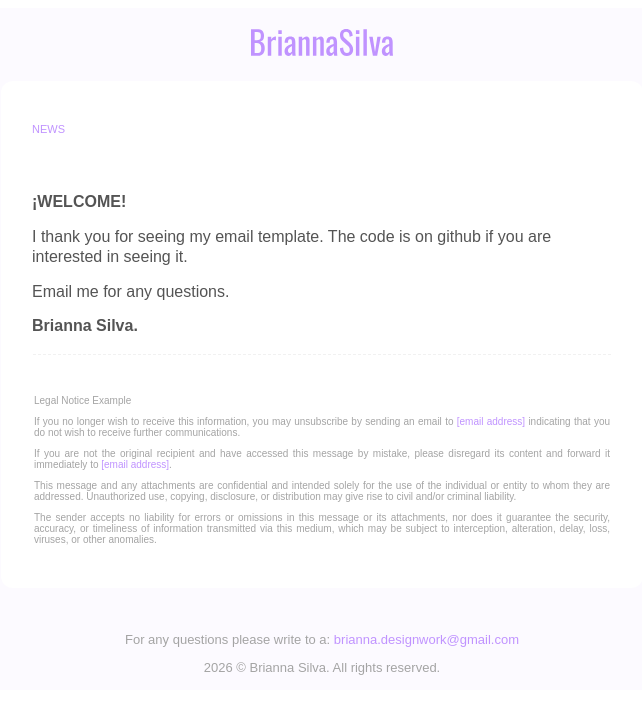
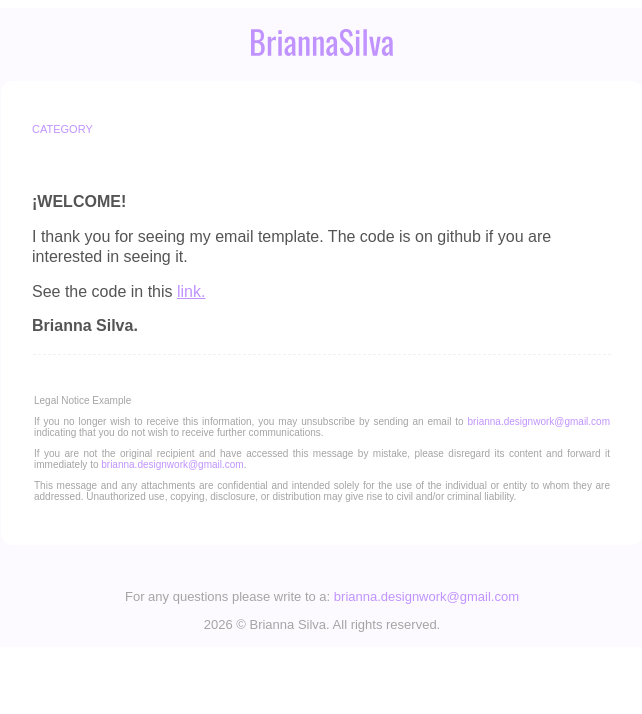
Before and after one commit to BriannaSilva/email_template, a plain HTML site: page index.html in a window 1280 px wide. Shown: the whole page, without its empty margins (318-960 px from the left). Drawn offline with Linux system fonts and the light colour scheme.

Commit message:
Change 'NEWS' to 'CATEGORY' and update footer text

```diff
--- a/index.html
+++ b/index.html
@@ -83,7 +83,7 @@
                             <table role="presentation" style="width:100%;border-collapse:collapse;border:0;border-spacing:0;">
                                 <tr>
                                     <td style="padding-bottom: 30px;">
-                                        <p style="color: #C093FF; font-size: 8.25pt; text-transform: uppercase; font-family:Arial,sans-serif">NEWS</p>
+                                        <p style="color: #C093FF; font-size: 8.25pt; text-transform: uppercase; font-family:Arial,sans-serif">CATEGORY</p>
                                     </td>
                                 </tr>
                                 <tr>
@@ -91,7 +91,7 @@
                                     <p style="display:block;font-size:12pt;font-family:Arial,sans-serif;color:#545454"><strong>¡WELCOME!</strong></p>
                                     <p style="display:block; font-size:12pt; line-height:15pt; font-family:Arial,sans-serif;color:#545454">I thank you for seeing my email template. The code is on github if you are interested in seeing it.</p>
                                     <p style="display:block;font-size:12pt; line-height:15pt;font-family:Arial,sans-serif;color:#545454"></p>
-                                    <p style="display:block;font-size:12pt;font-family:Arial,sans-serif;color:#545454">Email me for any questions.<br></p>
+                                    <p style="display:block;font-size:12pt;font-family:Arial,sans-serif;color:#545454">See the code in this <a href="https://github.com/BriannaSilva/email_template" style="color: #C093FF; text-decoration: underline;" target="_blank" >link.</a></p>
                                       <p style="display:block;font-size:12pt;font-family:Arial,sans-serif;color:#545454"><strong>Brianna Silva.</strong></p>
                                     </td>
                                 </tr>
@@ -104,11 +104,9 @@
                                 <tr>
                                     <td align="left" style="padding-top: 30px; border-top: 1px dashed #F1F1F1;">
                                         <p style="font-size:7.5pt; font-family:Arial,sans-serif; color:#A4A4A4; text-align:justify;">Legal Notice Example</p>
-                                        <p style="font-size:7.5pt; font-family:Arial,sans-serif; color:#A4A4A4; text-align:justify;">If you no longer wish to receive this information, you may unsubscribe by sending an email to <a href="" style="color: #C093FF; text-decoration: none;">[email address]</a> indicating that you do not wish to receive further communications.</p>
-                                        <p style="font-size:7.5pt; font-family:Arial,sans-serif; color:#A4A4A4; text-align:justify;">If you are not the original recipient and have accessed this message by mistake, please disregard its content and forward it immediately to <a href="" style="color: #C093FF; text-decoration: none;">[email address]</a>.</p>
-                                        <p style="font-size:7.5pt; font-family:Arial,sans-serif; color:#A4A4A4; text-align:justify;">This message and any attachments are confidential and intended solely for the use of the individual or entity to whom they are addressed. Unauthorized use, copying, disclosure, or distribution may give rise to civil and/or criminal liability.</p>
-                                        <p style="font-size:7.5pt; font-family:Arial,sans-serif; color:#A4A4A4; text-align:justify;">The sender accepts no liability for errors or omissions in this message or its attachments, nor does it guarantee the security, accuracy, or timeliness of information transmitted via this medium, which may be subject to interception, alteration, delay, loss, viruses, or other anomalies.</p>
-                                    </td>
+                                        <p style="font-size:7.5pt; font-family:Arial,sans-serif; color:#A4A4A4; text-align:justify;">If you no longer wish to receive this information, you may unsubscribe by sending an email to <a href="" style="color: #C093FF; text-decoration: none;">brianna.designwork@gmail.com</a> indicating that you do not wish to receive further communications.</p>
+                                        <p style="font-size:7.5pt; font-family:Arial,sans-serif; color:#A4A4A4; text-align:justify;">If you are not the original recipient and have accessed this message by mistake, please disregard its content and forward it immediately to <a href="" style="color: #C093FF; text-decoration: none;">brianna.designwork@gmail.com</a>.</p>
+                                        <p style="font-size:7.5pt; font-family:Arial,sans-serif; color:#A4A4A4; text-align:justify;">This message and any attachments are confidential and intended solely for the use of the individual or entity to whom they are addressed. Unauthorized use, copying, disclosure, or distribution may give rise to civil and/or criminal liability.</p>                                     </td>
                                 </tr>
                             </table>
                         </td>
```
